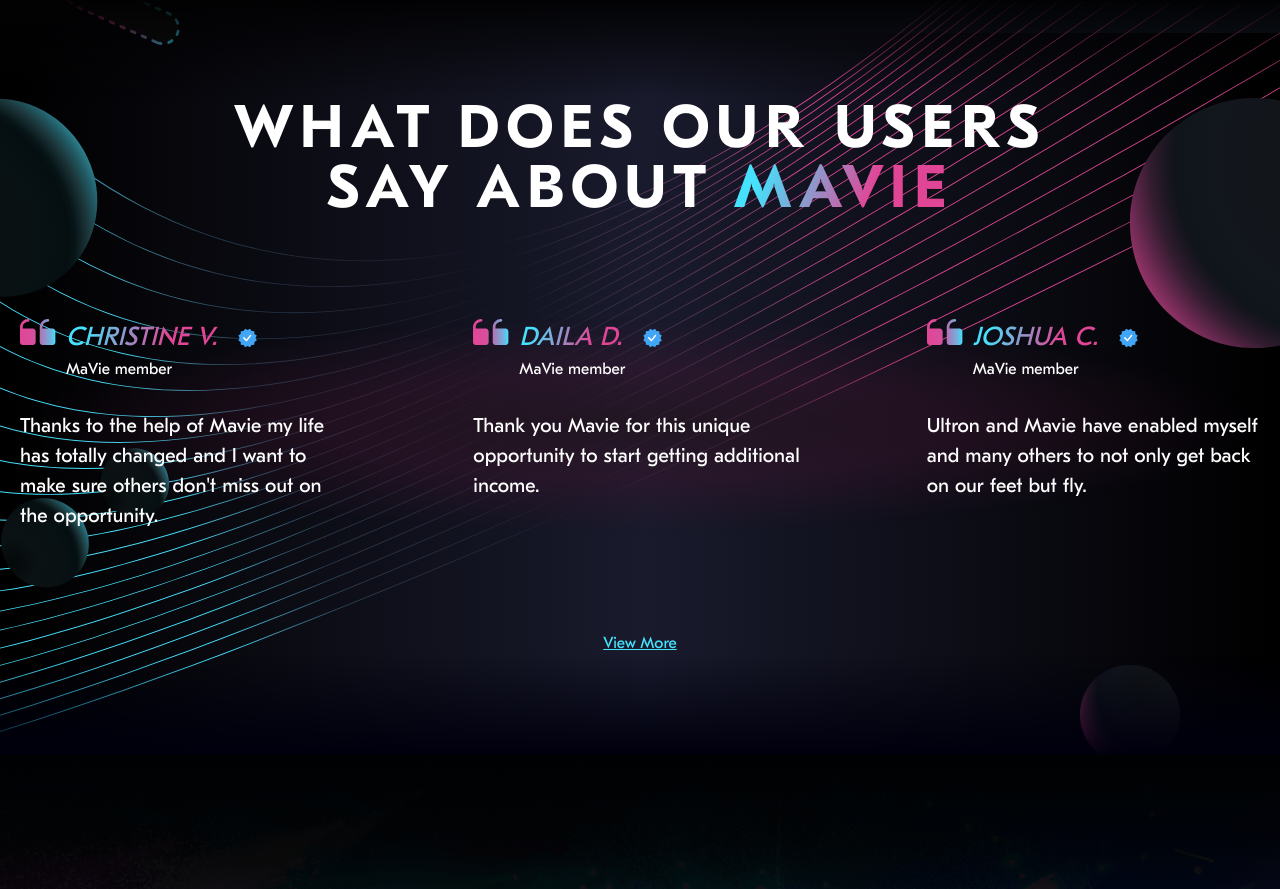
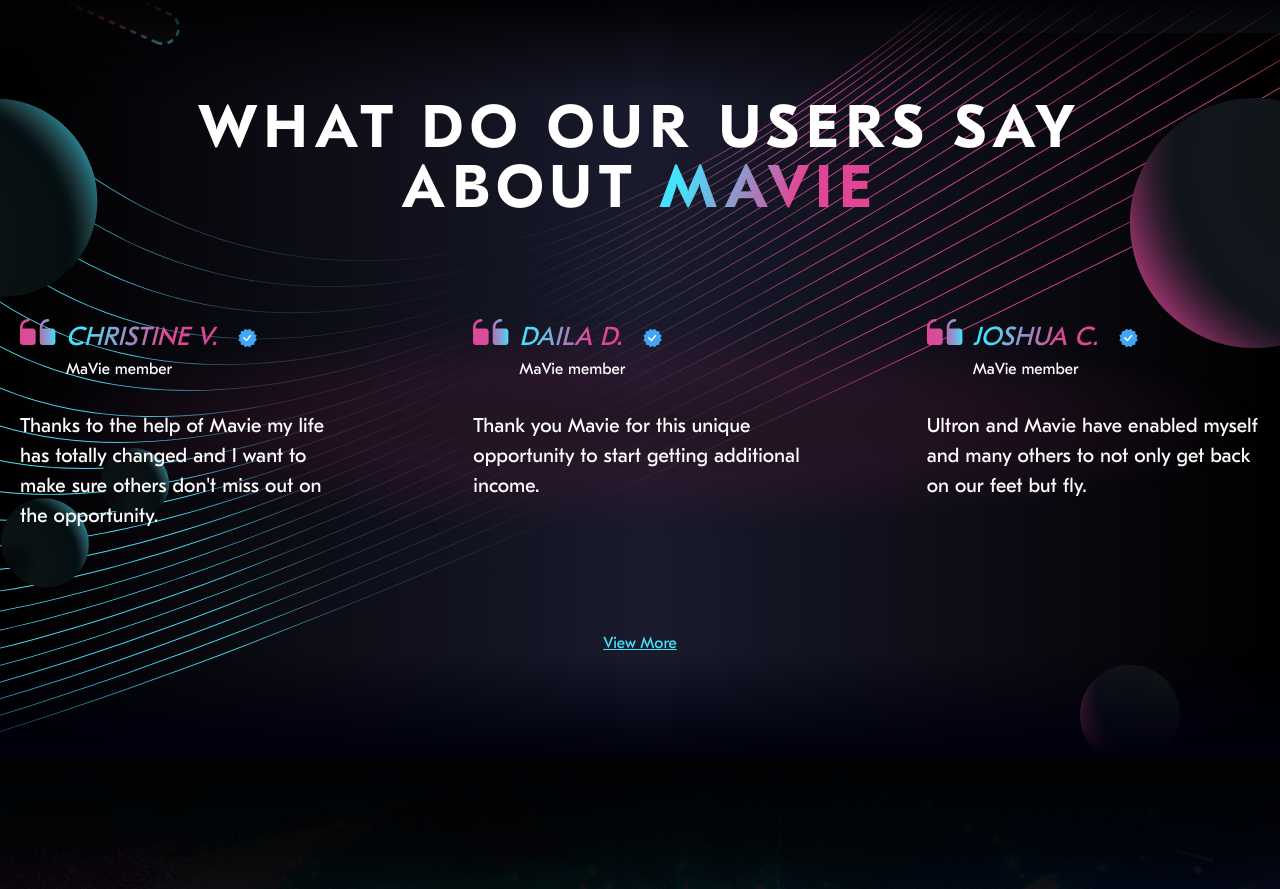
Before and after one commit to Innovatio-dev/mavie-global, a Next.js app: page / in a window 1280 px wide. Shown: the part 6286-7175 px from the top of the page. Built offline with nearby package versions, Linux system fonts and the light colour scheme.

Commit message:
fix: testimonials title typo

```diff
--- a/src/components/sections/attendees/index.tsx
+++ b/src/components/sections/attendees/index.tsx
@@ -156,7 +156,7 @@
                 viewport={{ once: true }}
                 initial={'hidden'}
                 whileInView={'visible'}
-                className='uppercase text-4xl md:text-6xl max-w-4xl font-[600] tracking-[0.115em]' >{'WHAT does our users SAY ABOUT'} <span className={styles.coloredText}>mavie</span></motion.h2>
+                className='uppercase text-4xl md:text-6xl max-w-4xl font-[600] tracking-[0.115em]' >{'WHAT do our users SAY ABOUT'} <span className={styles.coloredText}>mavie</span></motion.h2>
             {currentWidth < 640 && <motion.div
                 variants={nothing}
                 initial={'hidden'}
```
